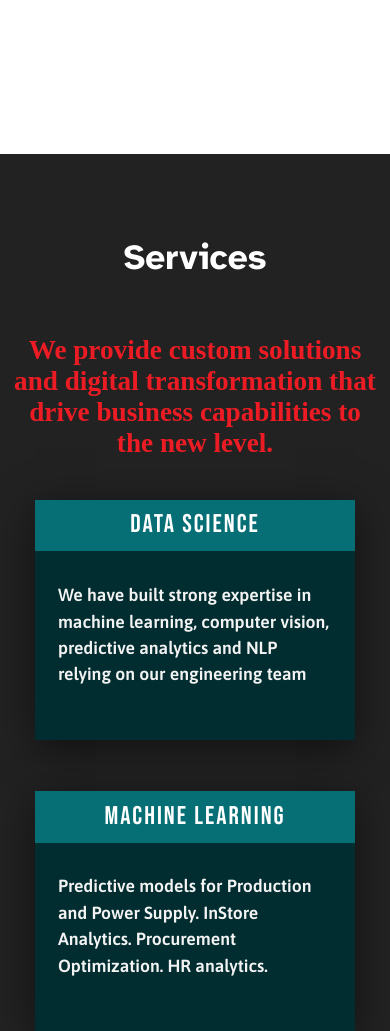
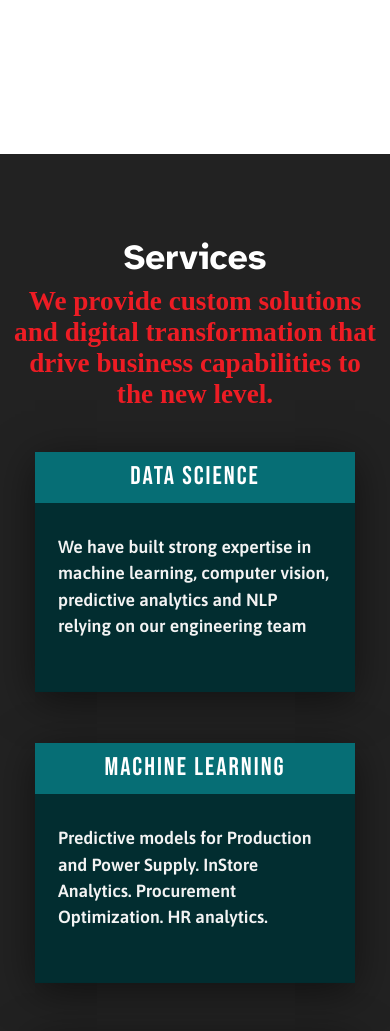
Before and after one commit to pratts2001/velozity, a plain HTML site: page index.html in a window 390 px wide. Shown: the part 690-1721 px from the top of the page. Drawn offline with nearby package versions, Linux system fonts and the light colour scheme; a web font is replaced by a local one.

Commit message:
updated css

```diff
--- a/styles/style.css
+++ b/styles/style.css
@@ -157,8 +157,8 @@ header{
     font-size: 4em;
     width: 100%;
     text-align: center;
-    margin-bottom: 30px;
-    padding: 0 2em;
+    margin-bottom: 0;
+    padding: 1em 2em .2em;
     font-family: 'Atkinson Hyperlegible';
 }
 
@@ -621,8 +621,6 @@ footer > a:hover{
         font-size: 3em;
     }
 
-
-
     .processes > p, .work > p, .services > p ,.partnership > p{
         padding: 0;
         font-size: 2.2em;
@@ -682,7 +680,7 @@ footer > a:hover{
 
     .logo{
         padding: 14px 10px;
-        margin-left: 40px;
+        margin-left: 25px;
     }
 
     .contact{
@@ -711,8 +709,6 @@ footer > a:hover{
 
     .my-container h2{
         font-size: 2.2em;
-        margin-bottom: 20px;
-        padding: 1em;
     }
 
     .box{
@@ -737,6 +733,7 @@ footer > a:hover{
     .card h2{
         font-size: 1.6em;
         margin-bottom: 10px;
+        padding: .5em;
     }
 
     .card .card-content h3{
```
